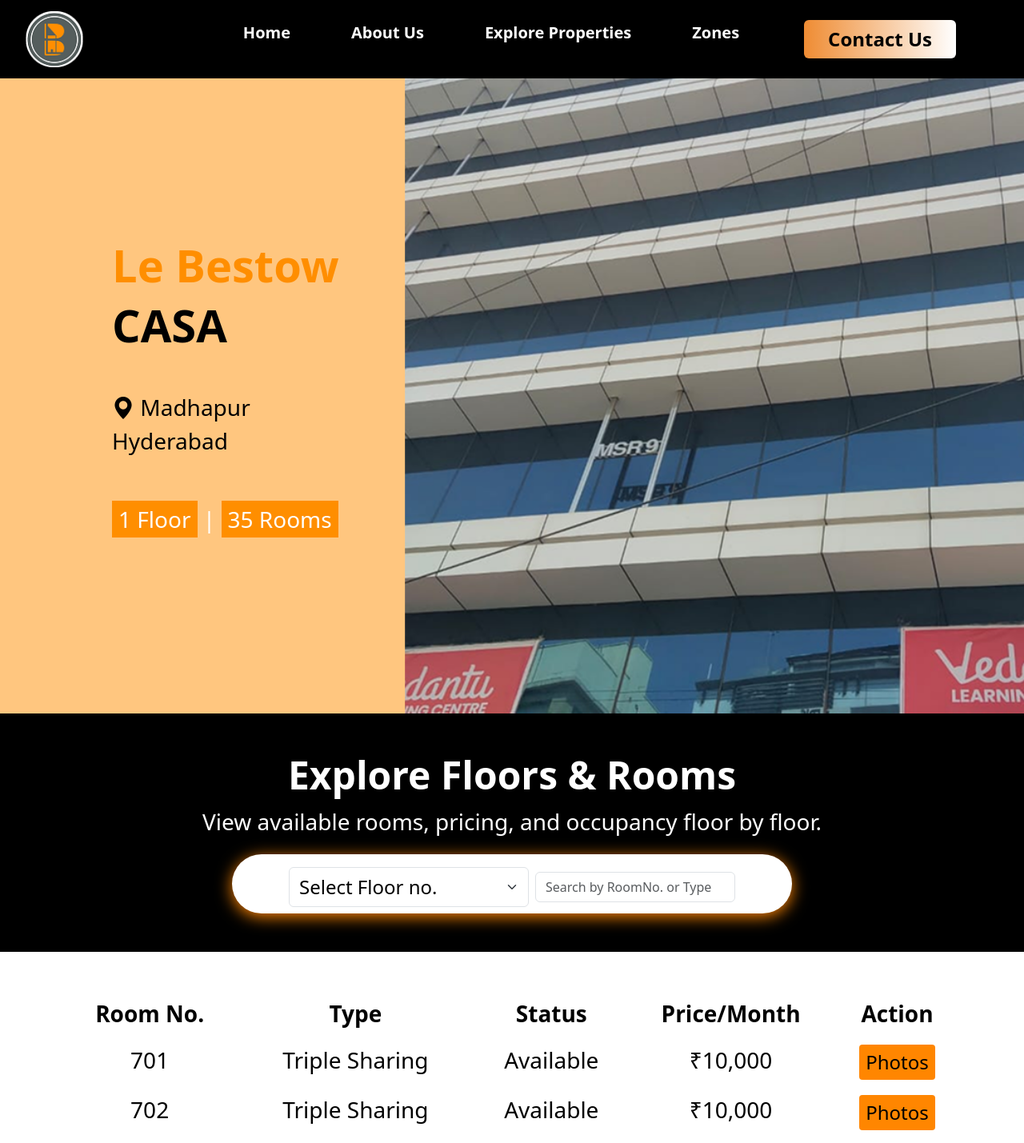
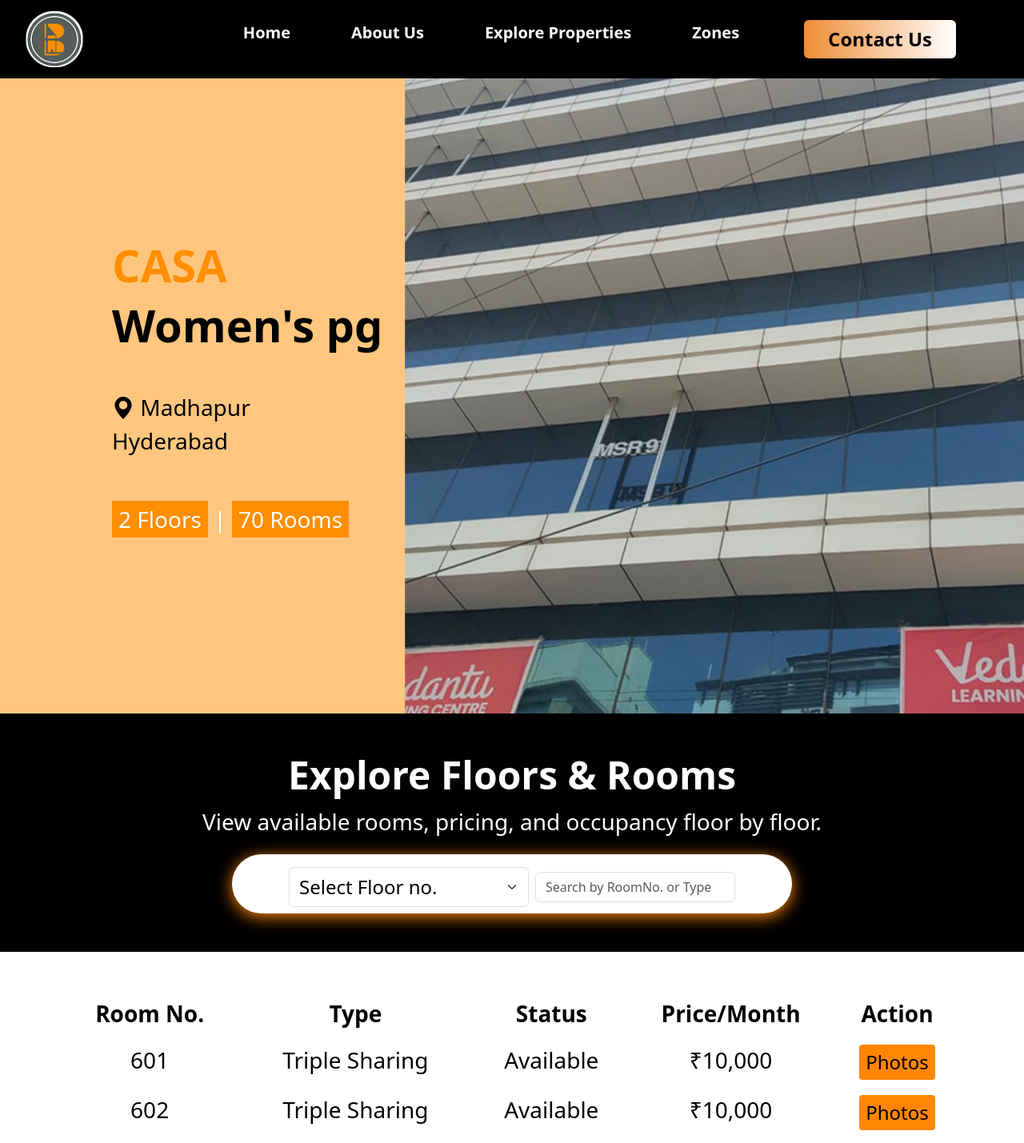
Before and after one commit to Spandana5455/Lebestow-, a React (Create React App) app: page /explore/casa in a window 1280 px wide. Shown: the top 1429 px of the page at 80% size. Built offline with nearby package versions, Linux system fonts and the light colour scheme.

Commit message:
footer updates

```diff
--- a/src/Aira.js
+++ b/src/Aira.js
@@ -214,7 +214,7 @@ const colivingData = [
       link: '/explore/bhuvan'
     },
     {
-      name: 'CASA',
+      name: 'CASA Womens PG',
       image: casa,
       link: '/explore/casa'
     }
@@ -460,7 +460,6 @@ const Aira = () => {
 
      <div className="container text-center pt-4">
                 <h2 className="similar-properties">Similar Properties</h2>
-
                 <Container className="py-5">
           <Row className="justify-content-center">
             {colivingData.map((place, index) => (
@@ -468,8 +467,21 @@ const Aira = () => {
                 <Card className="rounded-4 bhuvancasa-card">
                   <Card.Img variant="top" src={place.image} className="bhuvancasa-image" />
                   <Card.Body className="text-center">
-                  <Card.Title><span className='bhuvancasa-title-one'>Le Bestow</span>{place.name !== 'CASA' && (<span className='bhuvancasa-title-two'>Co-living</span>)}</Card.Title>
+                  <Card.Title>{place.name !== 'CASA Womens PG' ? (
+                    <>
+                    <span className='bhuvancasa-title-one'>Le Bestow</span>
+                    <span className='bhuvancasa-title-two'>Co-living</span>
+                    </>
+                    ) : (
+                    <>
+                    <span className='bhuvancasa-title-one'>CASA</span>
+                    <span className='bhuvancasa-title-two'>Women's PG</span>
+                    </>
+                  )}
+                  </Card.Title>
+                  {place.name === 'BHUVAN' && (
                     <h5 className="mt-2" style={{ fontWeight: 'bold' }}>{place.name}</h5>
+                  )}
                     <Link to={place.link}><Button className="mt-3 rounded-pill bhuvancasa-details">See Details</Button></Link>
                   </Card.Body>
                 </Card>
--- a/src/Bhuvan.js
+++ b/src/Bhuvan.js
@@ -208,7 +208,7 @@ const colivingData = [
       link: '/explore/aira'
     },
     {
-      name: 'CASA',
+      name: 'CASA Womens PG',
       image: casa,
       link: '/explore/casa'
     }
@@ -428,8 +428,21 @@ const Bhuvan = () => {
                 <Card className="rounded-4 airacasa-card">
                   <Card.Img variant="top" src={place.image} className="airacasa-image" />
                   <Card.Body className="text-center">
-                    <Card.Title><span className='bhuvancasa-title-one'>Le Bestow</span>{place.name !== 'CASA' && (<span className='bhuvancasa-title-two'>Co-living</span>)}</Card.Title>
-                    <h5 className="mt-2" style={{ fontWeight: 'bold' }}>{place.name}</h5>
+                    <Card.Title>{place.name !== 'CASA Womens PG' ? (
+                      <>
+                      <span className='bhuvancasa-title-one'>Le Bestow</span>
+                      <span className='bhuvancasa-title-two'>Co-living</span>
+                      </>
+                      ) : (
+                      <>
+                      <span className='bhuvancasa-title-one'>CASA</span>
+                      <span className='bhuvancasa-title-two'>Women's PG</span>
+                      </>
+                      )}
+                    </Card.Title>
+                    {place.name === 'AIRA' && (
+                      <h5 className="mt-2" style={{ fontWeight: 'bold' }}>{place.name}</h5>
+                    )}
                     <Link to={place.link}><Button className="mt-3 rounded-pill airacasa-details">See Details</Button></Link>
                   </Card.Body>
                 </Card>
--- a/src/Casa.js
+++ b/src/Casa.js
@@ -22,15 +22,50 @@ import aira from './images/aira.png';
 import bhuvan from './images/bhuvan.png';
 
 const rooms = [
+    { "roomNo": 601, "type": "Triple Sharing", "status": "Available", "price": "₹10,000", "Action": "Photos" },
+    { "roomNo": 602, "type": "Triple Sharing", "status": "Available", "price": "₹10,000", "Action": "Photos" },
+    { "roomNo": 603, "type": "Triple Sharing", "status": "Available", "price": "₹10,000", "Action": "Photos" },
+    { "roomNo": 604, "type": "Triple Sharing", "status": "Available", "price": "₹10,000", "Action": "Photos" },
+    { "roomNo": 605, "type": "Triple Sharing", "status": "Available", "price": "₹10,000", "Action": "Photos" },
+    { "roomNo": 606, "type": "Triple Sharing", "status": "Available", "price": "₹10,000", "Action": "Photos" },
+    { "roomNo": 607, "type": "Triple Sharing", "status": "Available", "price": "₹10,000", "Action": "Photos" },
+    { "roomNo": 608, "type": "Triple Sharing", "status": "Available", "price": "₹10,000", "Action": "Photos" },
+    { "roomNo": 609, "type": "Doble Sharing",  "status": "Available", "price": "₹15,000", "Action": "Photos" },
+    { "roomNo": 610, "type": "Triple Sharing", "status": "Available", "price": "₹10,000", "Action": "Photos" },
+    { "roomNo": 611, "type": "Single Sharing", "status": "Available", "price": "₹23,000", "Action": "Photos" },
+    { "roomNo": 612, "type": "Double Sharing", "status": "Available", "price": "₹15,000", "Action": "Photos" },
+    { "roomNo": 613, "type": "Double Sharing", "status": "Available", "price": "₹15,000", "Action": "Photos" },
+    { "roomNo": 614, "type": "Double Sharing", "status": "Available", "price": "₹15,000", "Action": "Photos" },
+    { "roomNo": 615, "type": "Single Sharing", "status": "Available", "price": "₹23,000", "Action": "Photos" },
+    { "roomNo": 616, "type": "Single Sharing", "status": "Available", "price": "₹23,000", "Action": "Photos" },
+    { "roomNo": 617, "type": "Double Sharing", "status": "Available", "price": "₹15,000", "Action": "Photos" },
+    { "roomNo": 618, "type": "Single Sharing", "status": "Available", "price": "₹23,000", "Action": "Photos" },
+    { "roomNo": 619, "type": "Single Sharing", "status": "Available", "price": "₹23,000", "Action": "Photos" },
+    { "roomNo": 620, "type": "Single Sharing", "status": "Available", "price": "₹23,000", "Action": "Photos" },
+    { "roomNo": 621, "type": "Triple Sharing", "status": "Available", "price": "₹10,000", "Action": "Photos" },
+    { "roomNo": 622, "type": "Triple Sharing", "status": "Available", "price": "₹10,000", "Action": "Photos" },
+    { "roomNo": 623, "type": "Triple Sharing", "status": "Available", "price": "₹10,000", "Action": "Photos" },
+    { "roomNo": 624, "type": "Triple Sharing", "status": "Available", "price": "₹10,000", "Action": "Photos" },
+    { "roomNo": 625, "type": "Double Sharing", "status": "Available", "price": "₹10,000", "Action": "Photos" },
+    { "roomNo": 626, "type": "Double Sharing", "status": "Available", "price": "₹10,000", "Action": "Photos" },
+    { "roomNo": 627, "type": "Triple Sharing", "status": "Available", "price": "₹10,000", "Action": "Photos" },
+    { "roomNo": 628, "type": "Triple Sharing", "status": "Available", "price": "₹10,000", "Action": "Photos" },
+    { "roomNo": 629, "type": "Double Sharing", "status": "Available", "price": "₹10,000", "Action": "Photos" },
+    { "roomNo": 630, "type": "Triple Sharing", "status": "Available", "price": "₹10,000", "Action": "Photos" },
+    { "roomNo": 631, "type": "Double Sharing", "status": "Available", "price": "₹10,000", "Action": "Photos" },
+    { "roomNo": 632, "type": "Triple Sharing", "status": "Available", "price": "₹10,000", "Action": "Photos" },
+    { "roomNo": 633, "type": "Triple Sharing", "status": "Available", "price": "₹10,000", "Action": "Photos" },
+    { "roomNo": 634, "type": "Double Sharing", "status": "Available", "price": "₹10,000", "Action": "Photos" },
+    { "roomNo": 635, "type": "Triple Sharing", "status": "Available", "price": "₹10,000", "Action": "Photos" },
     { "roomNo": 701, "type": "Triple Sharing", "status": "Available", "price": "₹10,000", "Action": "Photos" },
     { "roomNo": 702, "type": "Triple Sharing", "status": "Available", "price": "₹10,000", "Action": "Photos" },
     { "roomNo": 703, "type": "Triple Sharing", "status": "Available", "price": "₹10,000", "Action": "Photos" },
     { "roomNo": 704, "type": "Triple Sharing", "status": "Available", "price": "₹10,000", "Action": "Photos" },
     { "roomNo": 705, "type": "Triple Sharing", "status": "Available", "price": "₹10,000", "Action": "Photos" },
-    { "roomNo": 706, "type": "Triple Sharing", "status": "Available", "price": "₹10,000", "Action": "Photos" },
+    { "roomNo": 706, "type": "Double Sharing", "status": "Available", "price": "₹10,000", "Action": "Photos" },
     { "roomNo": 707, "type": "Triple Sharing", "status": "Available", "price": "₹10,000", "Action": "Photos" },
     { "roomNo": 708, "type": "Triple Sharing", "status": "Available", "price": "₹10,000", "Action": "Photos" },
-    { "roomNo": 709, "type": "Doble Sharing",  "status": "Available", "price": "₹15,000", "Action": "Photos" },
+    { "roomNo": 709, "type": "Double Sharing",  "status": "Available", "price": "₹15,000", "Action": "Photos" },
     { "roomNo": 710, "type": "Triple Sharing", "status": "Available", "price": "₹10,000", "Action": "Photos" },
     { "roomNo": 711, "type": "Single Sharing", "status": "Available", "price": "₹23,000", "Action": "Photos" },
     { "roomNo": 712, "type": "Double Sharing", "status": "Available", "price": "₹15,000", "Action": "Photos" },
@@ -43,20 +78,20 @@ const rooms = [
     { "roomNo": 719, "type": "Single Sharing", "status": "Available", "price": "₹23,000", "Action": "Photos" },
     { "roomNo": 720, "type": "Single Sharing", "status": "Available", "price": "₹23,000", "Action": "Photos" },
     { "roomNo": 721, "type": "Triple Sharing", "status": "Available", "price": "₹10,000", "Action": "Photos" },
-    { "roomNo": 722, "type": "Triple Sharing", "status": "Available", "price": "₹10,000", "Action": "Photos" },
+    { "roomNo": 722, "type": "Double Sharing", "status": "Available", "price": "₹10,000", "Action": "Photos" },
     { "roomNo": 723, "type": "Triple Sharing", "status": "Available", "price": "₹10,000", "Action": "Photos" },
-    { "roomNo": 724, "type": "Triple Sharing", "status": "Available", "price": "₹10,000", "Action": "Photos" },
+    { "roomNo": 724, "type": "Double Sharing", "status": "Available", "price": "₹10,000", "Action": "Photos" },
     { "roomNo": 725, "type": "Triple Sharing", "status": "Available", "price": "₹10,000", "Action": "Photos" },
     { "roomNo": 726, "type": "Triple Sharing", "status": "Available", "price": "₹10,000", "Action": "Photos" },
-    { "roomNo": 727, "type": "Triple Sharing", "status": "Available", "price": "₹10,000", "Action": "Photos" },
+    { "roomNo": 727, "type": "Double Sharing", "status": "Available", "price": "₹10,000", "Action": "Photos" },
     { "roomNo": 728, "type": "Triple Sharing", "status": "Available", "price": "₹10,000", "Action": "Photos" },
     { "roomNo": 729, "type": "Triple Sharing", "status": "Available", "price": "₹10,000", "Action": "Photos" },
     { "roomNo": 730, "type": "Triple Sharing", "status": "Available", "price": "₹10,000", "Action": "Photos" },
-    { "roomNo": 731, "type": "Triple Sharing", "status": "Available", "price": "₹10,000", "Action": "Photos" },
-    { "roomNo": 732, "type": "Triple Sharing", "status": "Available", "price": "₹10,000", "Action": "Photos" },
+    { "roomNo": 731, "type": "Double Sharing", "status": "Available", "price": "₹10,000", "Action": "Photos" },
+    { "roomNo": 732, "type": "Double Sharing", "status": "Available", "price": "₹10,000", "Action": "Photos" },
     { "roomNo": 733, "type": "Triple Sharing", "status": "Available", "price": "₹10,000", "Action": "Photos" },
-    { "roomNo": 734, "type": "Triple Sharing", "status": "Available", "price": "₹10,000", "Action": "Photos" },
-    { "roomNo": 735, "type": "Triple Sharing", "status": "Available", "price": "₹10,000", "Action": "Photos" },
+    { "roomNo": 734, "type": "Double Sharing", "status": "Available", "price": "₹10,000", "Action": "Photos" },
+    { "roomNo": 735, "type": "Double Sharing", "status": "Available", "price": "₹10,000", "Action": "Photos" },
 ];
 
 const foodData = {
@@ -207,11 +242,11 @@ const Casa = () => {
       <Container fluid className="text-dark py-4 px-5 casa-section">
         <Row className='text-start'>
           <Col>
-            <h2 className='casa-lebestow-heading'>Le Bestow</h2>
-            <h2><span className='casa-lebestow-sub-heading-two'>CASA</span></h2>
+            <h2 className='casa-lebestow-heading'>CASA</h2>
+            <h2><span className='casa-lebestow-sub-heading-two'>Women's pg</span></h2>
             <div>
               <p className='casa-lebestow-location'><i className="bi bi-geo-alt-fill"></i> Madhapur <br/>  Hyderabad</p>
-              <p className='casa-lebestow-rooms'><span className="px-2 py-1 floor-rooms">1 Floor</span> | <span className="px-2 py-1 floor-rooms">35 Rooms</span></p>
+              <p className='casa-lebestow-rooms'><span className="px-2 py-1 floor-rooms">2 Floors</span> | <span className="px-2 py-1 floor-rooms">70 Rooms</span></p>
             </div>
           </Col>
         </Row>
@@ -225,7 +260,9 @@ const Casa = () => {
             <Col xs="auto">
               <Form.Select className="select-floor" onChange={handleFloorChange}>
                 <option value="">Select Floor no.</option>
-                <option value="7">7th Floor</option>
+                {[ 6, 7].map((floor) => (
+                  <option key={floor} value={floor}>{floor} Floor</option>
+                ))}
               </Form.Select>
             </Col>
             <Col xs="auto">
--- a/src/D.js
+++ b/src/D.js
@@ -244,10 +244,10 @@ const D = () => {
       <Container fluid className="text-dark py-4 px-5 d-section">
         <Row className='text-start'>
           <Col>
-            <h2 className='d-lebestow-heading'>Le Bestow</h2>
-            <h2><span className='d-lebestow-sub-heading-two'>D</span></h2>
+            <h2 className='d-lebestow-heading'>D </h2>
+            <h2><span className='d-lebestow-sub-heading-two'>Women's Pg</span></h2>
             <div>
-              <p className='d-lebestow-location'><i className="bi bi-geo-alt-fill"></i> Madhapur <br/>  Hyderabad</p>
+              <p className='d-lebestow-location'><i className="bi bi-geo-alt-fill"></i> Kondapur <br/>  Hyderabad</p>
               <p className='d-lebestow-rooms'><span className="px-2 py-1 floor-rooms">6 Floors</span> | <span className="px-2 py-1 floor-rooms">72 Rooms</span></p>
             </div>
           </Col>
--- a/src/Footer.js
+++ b/src/Footer.js
@@ -10,7 +10,7 @@ const Footer = () => {
     <footer className="footer-section text-white pt-4 pb-3">
       <div className="container">
       <div className="d-flex justify-content-center align-items-center gap-3 mb-4">
-        <img src={footerlogo} alt="Le Bestow Logo" style={{ height: '90px' }} />
+        <Link to="/"><img src={footerlogo} alt="Le Bestow Logo" style={{ height: '90px' }} /></Link>
         <h4 className="footerlebestow-heading">Le Bestow Living</h4>
     </div>
 
```
Also changed, not shown: src/Aboutus.css (+43 -0 lines), src/Navbar.css (+12 -0 lines).
